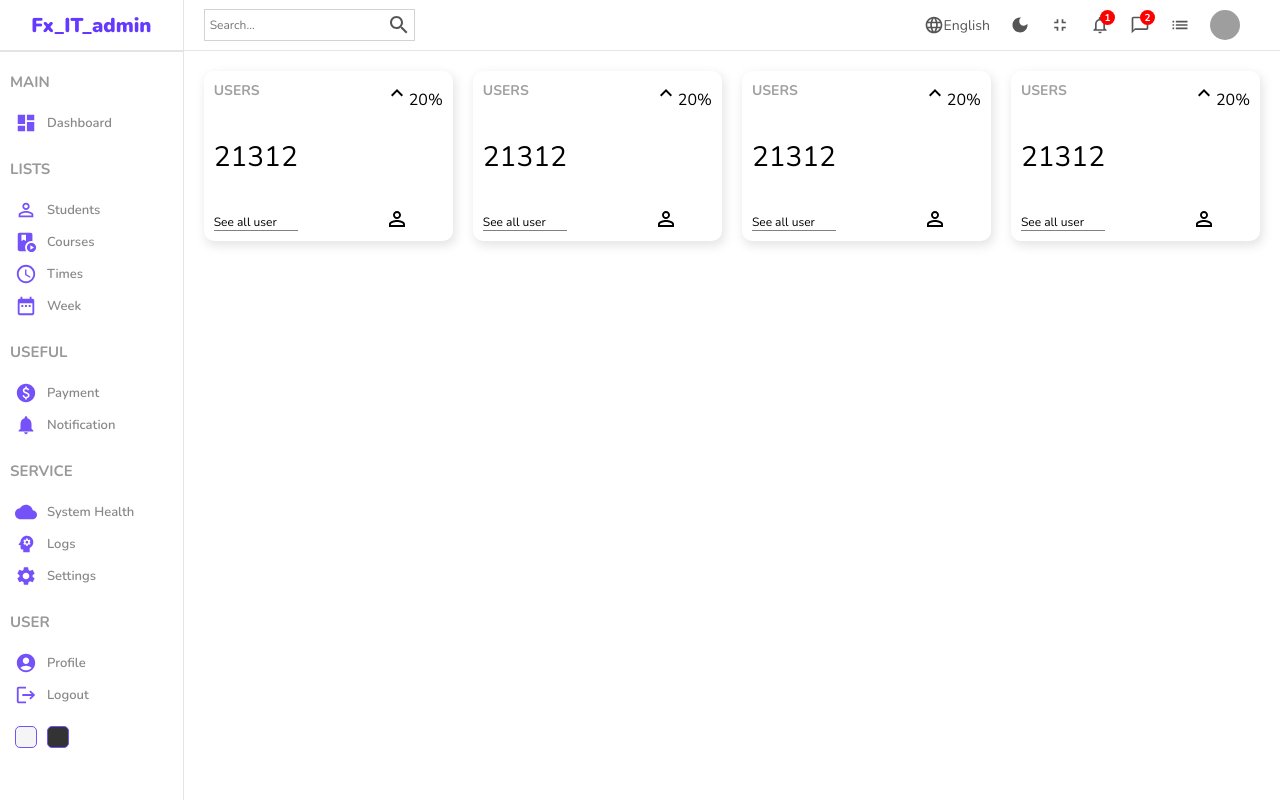
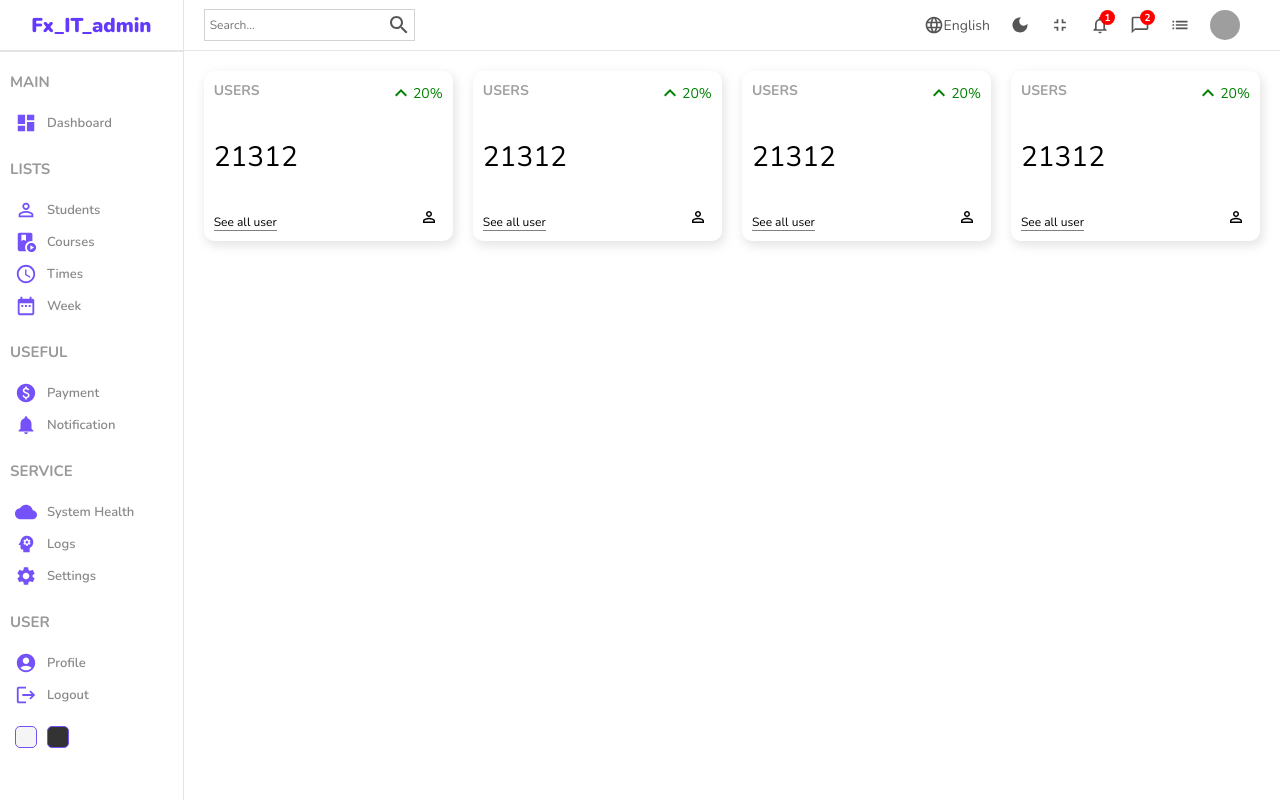
Before and after one commit to BEKZOD-VALIEV/admin_dashboard, a React (Create React App) app: page / in a window 1280 px wide. Built offline with nearby package versions, Linux system fonts and the light colour scheme; grey boxes are pictures that could not be loaded; the HTML template or start-up script is replaced by a standard one.

Commit message:
added home icons and bars

```diff
--- a/src/components/widget/Widget.jsx
+++ b/src/components/widget/Widget.jsx
@@ -1,8 +1,27 @@
-import "./widget.scss"
-import KeyboardArrowUpIcon from '@mui/icons-material/KeyboardArrowUp';
-import PersonOutlineIcon from '@mui/icons-material/PersonOutline';
+import "./widget.scss";
+import KeyboardArrowUpIcon from "@mui/icons-material/KeyboardArrowUp";
+import PersonOutlineIcon from "@mui/icons-material/PersonOutline";
+import AccauntBalanceWalletOutlinedIcon from "@mui/icons-material/AccauntBalanceWalletOutlined";
+import ShoppingCartOutlinedIcon from "@mui/icons-material/ShoppingCartOutlined";
+import MonetizationOnOutlinedIcon from "@mui/icons-material/MonetizationOnOutlined";
 
-const Widget = () => {
+const Widget = ({ type }) => {
+  let data;
+
+  switch (type) {
+    case "user":
+      data = {
+        title: "USER",
+        isMoney: false,
+        link: "See all users",
+        icon: <PersonOutlineIcon className="icon" />,
+      };
+      break;
+    default:
+      break;
+  }
+
+
   return (
     <div className="widget">
       <div className="left">
@@ -11,14 +30,14 @@ const Widget = () => {
         <span className="link">See all user</span>
       </div>
       <div className="right">
-        <div className="percentage">
-          <KeyboardArrowUpIcon/>
+        <div className="percentage positive">
+          <KeyboardArrowUpIcon />
           20%
         </div>
-        <PersonOutlineIcon className="icon"/>
+        <PersonOutlineIcon className="icon" />
       </div>
     </div>
-  )
-}
+  );
+};
 
-export default Widget
+export default Widget;
--- a/src/components/widget/widget.scss
+++ b/src/components/widget/widget.scss
@@ -26,8 +26,30 @@
     }
 
     .link {
+      width: max-content;
       font-size: 12px;
       border-bottom: 1px solid gray;
     }
+
+    .percentage {
+      display: flex;
+      align-items: center;
+      font-size: 14px;
+
+      &.positive {
+        color: green;
+      }
+      &.negative {
+        color: red;
+      }
+    }
+
+    .icon {
+      font-size: 18px;
+      padding: 5px;
+      // background-color: rgba(128, 0, 128, 0.342);
+      border-radius: 5px;
+      align-self: flex-end;
+    }
   }
 }
--- a/src/pages/home/Home.jsx
+++ b/src/pages/home/Home.jsx
@@ -10,7 +10,7 @@ const Home = () => {
         <div className="homeContainer">
           <Navbar/>
           <div className="widgets">
-            <Widget/>
+            <Widget type=""/>
             <Widget/>
             <Widget/>
             <Widget/>
```
